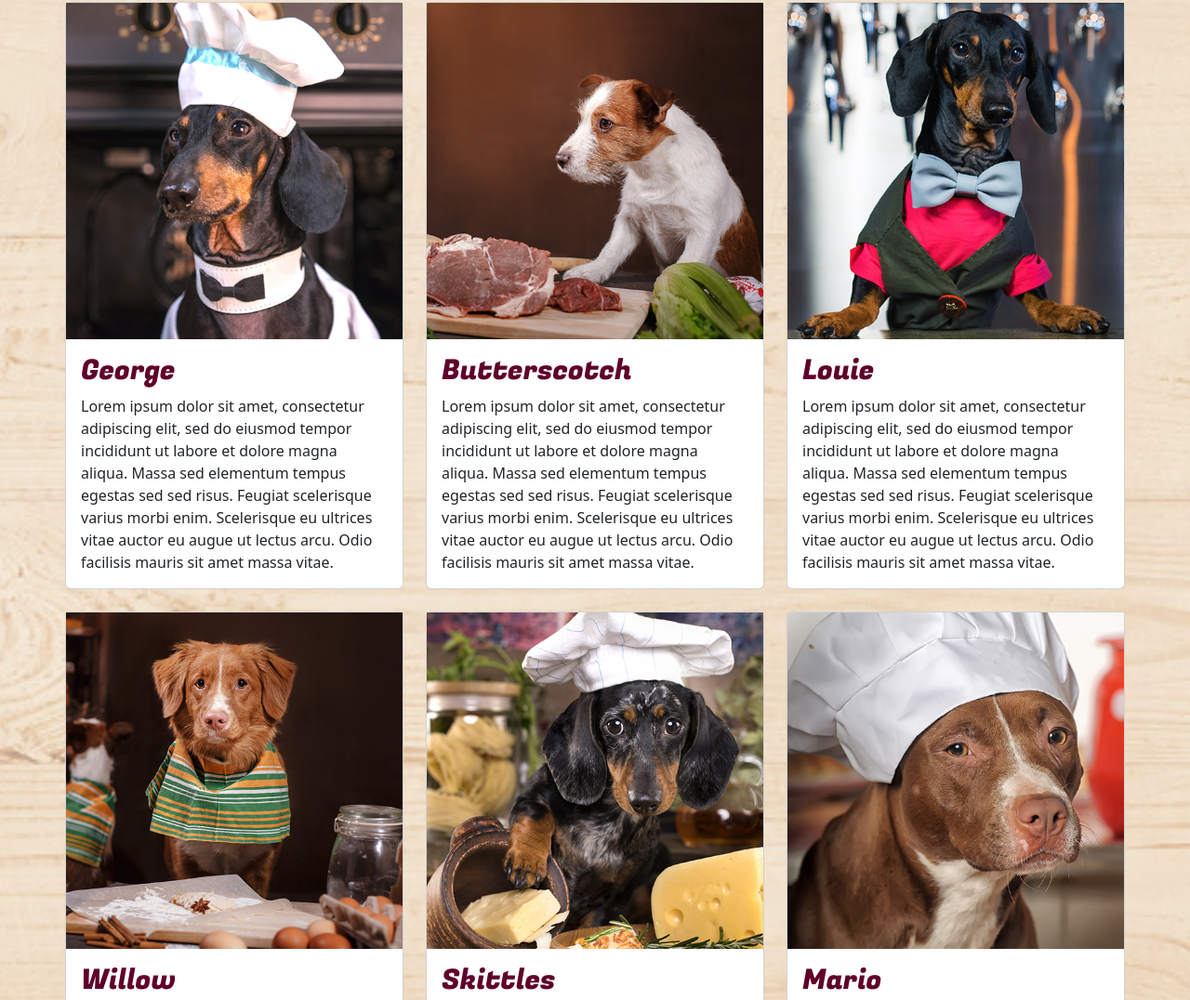
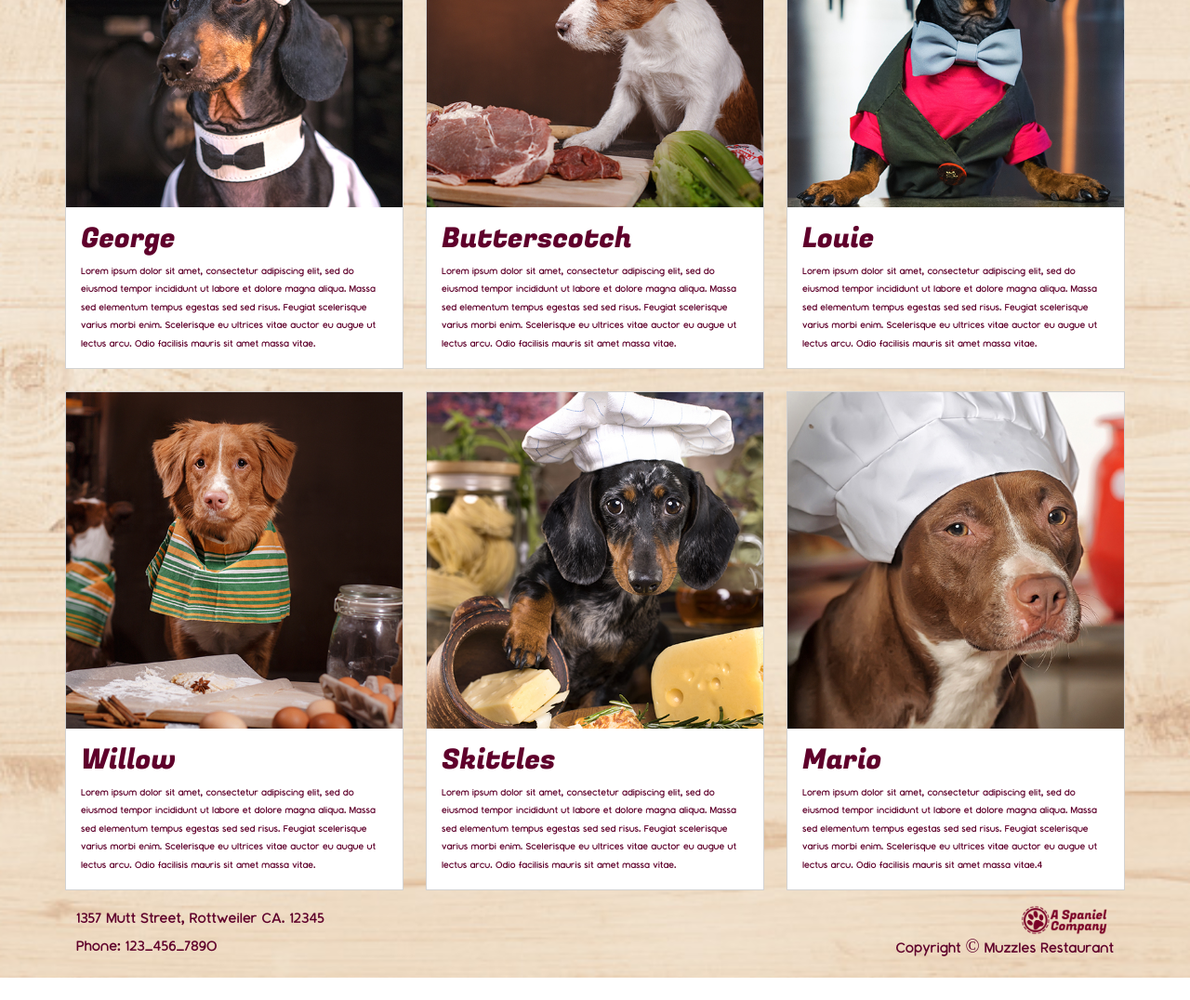
Before and after one commit to ItzTeeler/PuppyRestaurant, a plain HTML site: page pages/page1.html in a window 1280 px wide. Shown: the part 881-1957 px from the top of the page at 93% size. After the commit the page ends 1933 px from the top, so only its background shows below. Drawn offline with nearby package versions, Linux system fonts and the light colour scheme.

Commit message:
mainchanges

```diff
--- a/pages/page1.html
+++ b/pages/page1.html
@@ -61,7 +61,7 @@
       </div>
     </div>
 
-<div class="container padi cardp">
+<div class="container  cardp">
   <div class="row">
     <div class="col-lg-5 d-none d-md-block custompadpic "> <img class="pic1" src="../assets/AboutMain.jpg" alt=" about main picture"></div>
 
@@ -69,8 +69,8 @@
       <h1 class="story">The Story Behind the Grill</h1>
       <div class="storytxt">
       <p class="blacktxt">Malesuada fames ac turpis egestas integer eget aliquet nibh praesent. Mattis molestie a iaculis at erat pellentesque adipiscing commodo. Quisque non tellus orci ac auctor augue. Tincidunt augue interdum velit euismod in pellentesque massa. Vel pharetra vel turpis nunc. Risus pretium quam vulputate dignissim suspendisse in est. Viverra nibh cras pulvinar mattis nunc sed blandit libero. Aenean pharetra magna ac placerat. Etiam sit amet nisl purus. Sollicitudin tempor id eu nisl nunc mi ipsum. Non tellus orci ac auctor augue. Suspendisse sed nisi lacus sed viverra tellus in hac. Egestas tellus rutrum tellus pellentesque eu tincidunt tortor. Dignissim sodales ut eu sem integer vitae. Facilisis magna etiam tempor orci eu. Pharetra pharetra massa massa ultricies mi quis. Mattis rhoncus urna neque viverra justo nec. Egestas purus viverra accumsan in nisl nisi scelerisque.</p>
-      <p>Morbi tempus iaculis urna id. Aenean pharetra magna ac placerat. Mi proin sed libero enim sed faucibus turpis in. Et ultrices neque ornare aenean euismod. Quisque sagittis purus sit amet. Ultricies tristique nulla aliquet enim tortor at auctor urna. Purus faucibus ornare suspendisse sed. Tempor nec feugiat nisl pretium fusce id velit ut tortor. Sed cras ornare arcu dui vivamus arcu felis. Consectetur lorem donec massa sapien faucibus et molestie ac. Cum sociis natoque penatibus et magnis dis parturient. Ut faucibus pulvinar elementum integer enim. Vel risus commodo viverra maecenas accumsan. Nec dui nunc mattis enim ut.</p>
-      <p>Posuere lorem ipsum dolor sit amet. Sed odio morbi quis commodo odio aenean. Tortor posuere ac ut consequat semper viverra nam libero. Tellus elementum sagittis vitae et leo duis ut. Egestas quis ipsum suspendisse ultrices gravida. Tempor commodo ullamcorper a lacus vestibulum sed arcu non odio. Auctor augue mauris augue neque gravida in fermentum et sollicitudin. Augue neque gravida in fermentum et sollicitudin ac orci phasellus. Tristique senectus et netus et. Dolor sit amet consectetur adipiscing elit ut aliquam. Erat nam at lectus urna duis convallis convallis tellus. Egestas purus viverra accumsan in nisl nisi scelerisque eu ultrices.
+      <p class="blacktxt">Morbi tempus iaculis urna id. Aenean pharetra magna ac placerat. Mi proin sed libero enim sed faucibus turpis in. Et ultrices neque ornare aenean euismod. Quisque sagittis purus sit amet. Ultricies tristique nulla aliquet enim tortor at auctor urna. Purus faucibus ornare suspendisse sed. Tempor nec feugiat nisl pretium fusce id velit ut tortor. Sed cras ornare arcu dui vivamus arcu felis. Consectetur lorem donec massa sapien faucibus et molestie ac. Cum sociis natoque penatibus et magnis dis parturient. Ut faucibus pulvinar elementum integer enim. Vel risus commodo viverra maecenas accumsan. Nec dui nunc mattis enim ut.</p>
+      <p class="blacktxt" class="pbtwo">Posuere lorem ipsum dolor sit amet. Sed odio morbi quis commodo odio aenean. Tortor posuere ac ut consequat semper viverra nam libero. Tellus elementum sagittis vitae et leo duis ut. Egestas quis ipsum suspendisse ultrices gravida. Tempor commodo ullamcorper a lacus vestibulum sed arcu non odio. Auctor augue mauris augue neque gravida in fermentum et sollicitudin. Augue neque gravida in fermentum et sollicitudin ac orci phasellus. Tristique senectus et netus et. Dolor sit amet consectetur adipiscing elit ut aliquam. Erat nam at lectus urna duis convallis convallis tellus. Egestas purus viverra accumsan in nisl nisi scelerisque eu ultrices.
       </p>
     </div>
     </div>
@@ -85,33 +85,33 @@
 
 <div class="container padi cardp">
   <div class="row">
-    <div class="col whiteb pas cardh cardp">our room</div>
+    <div class="col whiteb pas cardh cardp">Our Team</div>
   </div>
 </div>
 
 
 <div class="container space custompad cardp">
   <div class="row ">
-    <div class="col-lg-4 col-md-6 padi cardp"><div class="card" style="width: align-self auto; ">
+    <div class="col-lg-4 col-md-6 padi cardp cpone"><div class="card" style="width: align-self auto; border-radius: 0; ">
       <img class="d-none d-md-block" src="../assets/doxie3.jpg" class="card-img-top" alt="george dog pic">
       <div class="card-body">
         <h1 class="cardh">George</h1>
-        <p class="card-text">Lorem ipsum dolor sit amet, consectetur adipiscing elit, sed do eiusmod tempor incididunt ut labore et dolore magna aliqua. Massa sed elementum tempus egestas sed sed risus. Feugiat scelerisque varius morbi enim. Scelerisque eu ultrices vitae auctor eu augue ut lectus arcu. Odio facilisis mauris sit amet massa vitae.</p>
+        <p class="card-text blacktxt">Lorem ipsum dolor sit amet, consectetur adipiscing elit, sed do eiusmod tempor incididunt ut labore et dolore magna aliqua. Massa sed elementum tempus egestas sed sed risus. Feugiat scelerisque varius morbi enim. Scelerisque eu ultrices vitae auctor eu augue ut lectus arcu. Odio facilisis mauris sit amet massa vitae.</p>
       </div>
     </div></div>
-    <div class="col-lg-4 col-md-6 padi cardp"><div class="card" style="width: auto;">
+    <div class="col-lg-4 col-md-6 padi cardp cpmid"><div class="card" style="width: auto; border-radius: 0;">
       <img class="d-none d-md-block" src="../assets/jackrussel.jpg" class="card-img-top" alt="skittles dog pic">
       <div class="card-body">
         <h1 class="cardh">Butterscotch</h1>
-        <p class="card-text">Lorem ipsum dolor sit amet, consectetur adipiscing elit, sed do eiusmod tempor incididunt ut labore et dolore magna aliqua. Massa sed elementum tempus egestas sed sed risus. Feugiat scelerisque varius morbi enim. Scelerisque eu ultrices vitae auctor eu augue ut lectus arcu. Odio facilisis mauris sit amet massa vitae.</p>
+        <p class="card-text blacktxt">Lorem ipsum dolor sit amet, consectetur adipiscing elit, sed do eiusmod tempor incididunt ut labore et dolore magna aliqua. Massa sed elementum tempus egestas sed sed risus. Feugiat scelerisque varius morbi enim. Scelerisque eu ultrices vitae auctor eu augue ut lectus arcu. Odio facilisis mauris sit amet massa vitae.</p>
       </div>
     </div></div>
 
-    <div class="col-lg-4 col-md-12 padi cardp"><div class="card" style="width: auto;">
+    <div class="col-lg-4 col-md-12 padi cardp cpend"><div class="card" style="width: auto; border-radius: 0;">
       <img class="d-none d-md-block ph" src="../assets/doxie1.jpg" class="card-img-top" alt="mario dog pic">
       <div class="card-body">
         <h1 class="cardh">Louie</h1>
-        <p class="card-text">Lorem ipsum dolor sit amet, consectetur adipiscing elit, sed do eiusmod tempor incididunt ut labore et dolore magna aliqua. Massa sed elementum tempus egestas sed sed risus. Feugiat scelerisque varius morbi enim. Scelerisque eu ultrices vitae auctor eu augue ut lectus arcu. Odio facilisis mauris sit amet massa vitae.</p>
+        <p class="card-text blacktxt">Lorem ipsum dolor sit amet, consectetur adipiscing elit, sed do eiusmod tempor incididunt ut labore et dolore magna aliqua. Massa sed elementum tempus egestas sed sed risus. Feugiat scelerisque varius morbi enim. Scelerisque eu ultrices vitae auctor eu augue ut lectus arcu. Odio facilisis mauris sit amet massa vitae.</p>
       </div>
     </div></div>
 
@@ -122,25 +122,25 @@
 
 <div class="container space custompad cardp ">
   <div class="row ">
-    <div class="col-lg-4 col-md-6 col-sm-12 padi cardp"><div class="card" style="width: auto; ">
+    <div class="col-lg-4 col-md-6 col-sm-12 padi cardp"><div class="card" style="width: auto; border-radius: 0; ">
       <img class="d-none d-md-block" src="../assets/novascotia.jpg" class="card-img-top" alt="george dog pic">
       <div class="card-body">
         <h1 class="cardh">Willow</h1>
-        <p class="card-text">Lorem ipsum dolor sit amet, consectetur adipiscing elit, sed do eiusmod tempor incididunt ut labore et dolore magna aliqua. Massa sed elementum tempus egestas sed sed risus. Feugiat scelerisque varius morbi enim. Scelerisque eu ultrices vitae auctor eu augue ut lectus arcu. Odio facilisis mauris sit amet massa vitae.</p>
+        <p class="card-text blacktxt">Lorem ipsum dolor sit amet, consectetur adipiscing elit, sed do eiusmod tempor incididunt ut labore et dolore magna aliqua. Massa sed elementum tempus egestas sed sed risus. Feugiat scelerisque varius morbi enim. Scelerisque eu ultrices vitae auctor eu augue ut lectus arcu. Odio facilisis mauris sit amet massa vitae.</p>
       </div>
     </div></div>
-    <div class="col-lg-4 col-md-6 padi cardp"><div class="card" style="width: auto;">
+    <div class="col-lg-4 col-md-6 padi cardp"><div class="card" style="width: auto; border-radius: 0;">
       <img class="d-none d-md-block" src="../assets/doxie2.jpg" class="card-img-top" alt="skittles dog pic">
       <div class="card-body">
         <h1 class="cardh">Skittles</h1>
-        <p class="card-text">Lorem ipsum dolor sit amet, consectetur adipiscing elit, sed do eiusmod tempor incididunt ut labore et dolore magna aliqua. Massa sed elementum tempus egestas sed sed risus. Feugiat scelerisque varius morbi enim. Scelerisque eu ultrices vitae auctor eu augue ut lectus arcu. Odio facilisis mauris sit amet massa vitae.</p>
+        <p class="card-text blacktxt">Lorem ipsum dolor sit amet, consectetur adipiscing elit, sed do eiusmod tempor incididunt ut labore et dolore magna aliqua. Massa sed elementum tempus egestas sed sed risus. Feugiat scelerisque varius morbi enim. Scelerisque eu ultrices vitae auctor eu augue ut lectus arcu. Odio facilisis mauris sit amet massa vitae.</p>
       </div>
     </div></div>
-    <div  class="col-lg-4 col-md-12 padi cardp"><div class="card" style="width: auto;">
+    <div  class="col-lg-4 col-md-12 padi cardp"><div class="card" style="width: auto; border-radius: 0;">
       <img class="d-none d-md-block ph" src="../assets/staffie.jpg" class="card-img-top" alt="">
       <div class="card-body">
         <h1 class="cardh">Mario</h1>
-        <p class="card-text">Lorem ipsum dolor sit amet, consectetur adipiscing elit, sed do eiusmod tempor incididunt ut labore et dolore magna aliqua. Massa sed elementum tempus egestas sed sed risus. Feugiat scelerisque varius morbi enim. Scelerisque eu ultrices vitae auctor eu augue ut lectus arcu. Odio facilisis mauris sit amet massa vitae.4</p>
+        <p class="card-text blacktxt">Lorem ipsum dolor sit amet, consectetur adipiscing elit, sed do eiusmod tempor incididunt ut labore et dolore magna aliqua. Massa sed elementum tempus egestas sed sed risus. Feugiat scelerisque varius morbi enim. Scelerisque eu ultrices vitae auctor eu augue ut lectus arcu. Odio facilisis mauris sit amet massa vitae.4</p>
       </div>
     </div></div>
   </div>
--- a/style/stylesHome.css
+++ b/style/stylesHome.css
@@ -253,7 +253,21 @@ background-color: white;
     font-family: Montauk-Regular;
     font-size: 13px;
 }
+.pbtwo{
+    padding-bottom: 20%;
+}
 
+/* .cpone{
+    padding-right: .5%;
+}
+.cpmid{
+    padding-right: .3%;
+    padding-left: .3%;
+    padding-bottom: %;
+}
+.cpend{
+    padding-left: .5%;
+} */
 @media only screen and (max-width: 991px){
     .custompadpic{
         padding-left: 0;
```
